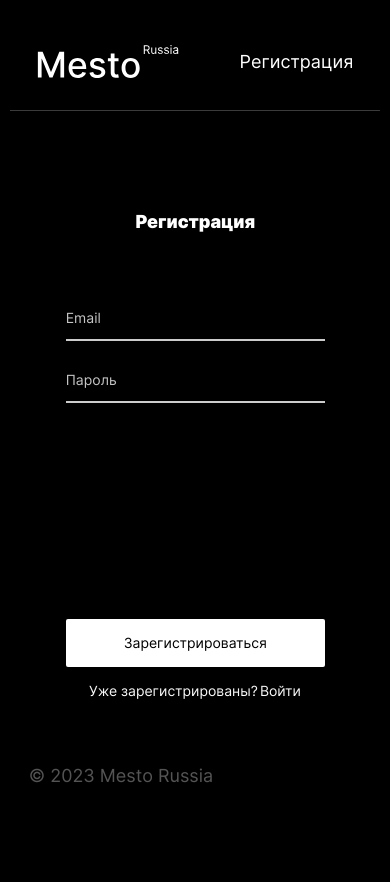
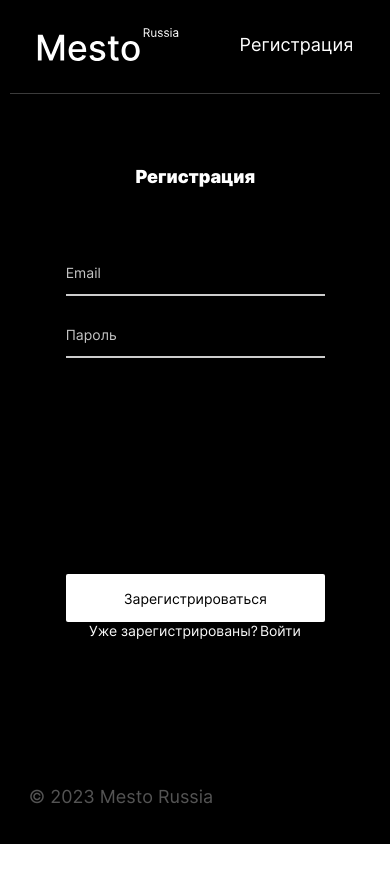
Before and after one commit to KonKravchenko/react-mesto-auth, a React (Create React App) app: page /react-mesto-auth/sign-up in a window 390 px wide. Shown: the top 882 px of the page. After the commit the page ends 844 px from the top, so only its background shows below. Built offline with nearby package versions, Linux system fonts and the light colour scheme.

Commit message:
спринт 12

```diff
--- a/src/auth.js
+++ b/src/auth.js
@@ -1,6 +1,6 @@
 export const BASE_URL = 'https://auth.nomoreparties.co';
 
-export const register = (password, email) => {
+export const register = ({ password, email }) => {
   return fetch(`${BASE_URL}/signup`, {
     method: 'POST',
     headers: {
@@ -8,20 +8,11 @@ export const register = (password, email) => {
     },
     body: JSON.stringify({ password, email })
   })
-    .then((response) => {
-      try {
-        if (response) {
-          return response.json();
-        }
-      } catch (e) {
-        return (e)
-      }
-    })
-    .catch((err) => console.log(err));
+    .then(res => res.ok ? res.json() : Promise.reject(`Ошибка: ${res.status}`))
 };
 
 
-export const authorize = (password, email) => {
+export const authorize = ({password, email}) => {
   return fetch(`${BASE_URL}/signin`, {
     method: 'POST',
     headers: {
@@ -29,14 +20,7 @@ export const authorize = (password, email) => {
     },
     body: JSON.stringify({ password, email })
   })
-    .then((response => response.json()))
-    .then((data) => {
-      if (data) {
-        localStorage.setItem('token', data.token);
-        return data;
-      }
-    })
-    .catch(err => console.log(err))
+  .then(res => res.ok ? res.json() : Promise.reject(`Ошибка: ${res.status}`))
 };
 
 export const checkToken = (token) => {
@@ -47,7 +31,8 @@ export const checkToken = (token) => {
       'Authorization': `Bearer ${token}`,
     }
   })
-    .then(res => res.json())
-    .then((data) => data)
-    .catch(err => console.log(err))
+    // .then(res => res.json())
+    // .then((data) => data)
+    // .catch(err => console.log(err))
+    .then(res => res.ok ? res.json() : Promise.reject(`Ошибка: ${res.status}`))
 }
--- a/src/blocks/content/content.css
+++ b/src/blocks/content/content.css
@@ -2,8 +2,8 @@
   grid-area: content;
   display: grid;
   row-gap: 51px;
-  margin: 0px;
-  padding: 40px 0 66px;
+  margin: 0;
+  padding: 0;
   width: min(95vw, 880px);
 }
 
--- a/src/blocks/footer/footer.css
+++ b/src/blocks/footer/footer.css
@@ -1,6 +1,6 @@
 .footer {
   margin: 0;
-  padding: 0;
+  padding: 0 0 36px;
   grid-area: footer;
   display: flex;
   justify-items: flex-start;
@@ -10,6 +10,6 @@
 
 @media screen and (max-width: 897px) {
   .footer {
-    padding: 0 19px 0;
+    padding: 0 19px 36px;
   }
 }
--- a/src/blocks/form/_black/form_black.css
+++ b/src/blocks/form/_black/form_black.css
@@ -1,5 +1,5 @@
 .form_black {
   background: black;
   max-height: 100%;
-  padding: 60px 36px 15px 36.51px;
+  padding: 0 36px 0 36.51px;
 }
--- a/src/blocks/header/header.css
+++ b/src/blocks/header/header.css
@@ -1,7 +1,7 @@
 .header {
   grid-area: header;
   margin: 0;
-  padding: 0 0 41px;
+  padding: 45px 0 41px;
   border-bottom: 1px solid rgba(84, 84, 84, 0.7);
   max-width: 880px;
 
@@ -16,12 +16,12 @@
 
 @media screen and (max-width: 897px) {
   .header {
-    padding: 0 27px 41px;
+    padding: 28px 27px 41px;
   }
 }
 
 @media screen and (max-width: 400px) {
   .header {
-    padding: 0 27px 31.6px;
+    padding: 28px 27px 31.6px;
   }
 }
--- a/src/blocks/login/login.css
+++ b/src/blocks/login/login.css
@@ -2,7 +2,7 @@
   display: flex;
   flex-direction: column;
   margin: 0px;
-  padding: 40px 0 66px;
+  padding: 0 0 20%;
   width: min(95vw, 880px);
   align-items: center;
 }
--- a/src/blocks/page/page.css
+++ b/src/blocks/page/page.css
@@ -1,9 +1,10 @@
 .page {
   background-color: black;
   margin: 0 auto;
-  padding: 45px 0 60px;
+  padding: 0;
   width: 100%;
   min-height: 100vh;
+  row-gap: 5vh;
   display: grid;
   grid-template-columns: minmax(min-content, max-content);
   grid-template-rows: repeat(3, minmax(min-content, max-content));
@@ -12,6 +13,7 @@
     "content"
     "footer";
   justify-content: center;
+  align-content:space-between;
   color: white;
 
   font-family: 'Inter', Arial, sans-serif;
--- a/src/blocks/register/register.css
+++ b/src/blocks/register/register.css
@@ -2,7 +2,7 @@
   display: flex;
   flex-direction: column;
   margin: 0px;
-  padding: 40px 0 66px;
+  padding: 0 0 20%;
   width: min(95vw, 880px);
   align-items: center;
   }
--- a/src/components/App.js
+++ b/src/components/App.js
@@ -20,22 +20,27 @@ import * as auth from '../auth';
 
 function App() {
 
-  const [isEditAvatarPopupOpen, setEditAvatarPopupOpen] = useState(false)
-  const [isEditProfilePopupOpen, setEditProfilePopupOpen] = useState(false)
-  const [isAddPlacePopupOpen, setAddPlacePopupOpen] = useState(false)
-  const [isInfoTooltip, setInfoTooltip] = useState(false)
-  const [isInfoTooltipData, setInfoTooltipData] = useState({})
+  const [isEditAvatarPopupOpen, setEditAvatarPopupOpen] = useState(false);
+  const [isEditProfilePopupOpen, setEditProfilePopupOpen] = useState(false);
+  const [isAddPlacePopupOpen, setAddPlacePopupOpen] = useState(false);
+  const [isInfoTooltip, setInfoTooltip] = useState(false);
+  const [isInfoTooltipData, setInfoTooltipData] = useState({});
 
-  const [selectedCard, setSelectedCard] = useState({})
+  const [selectedCard, setSelectedCard] = useState({});
 
-  const [currentUser, setCurrentUser] = useState([])
+  const [currentUser, setCurrentUser] = useState([]);
   const [cards, setCards] = useState([]);
   const [loggedIn, setLoggedIn] = useState(false);
   const navigate = useNavigate();
 
   const [isActive, setIsActive] = useState(false);
 
-  const [userEmail, setUserEmail] = useState({})
+  const [userEmail, setUserEmail] = useState({});
+
+  const [formValue, setFormValue] = useState({
+    password: '',
+    email: ''
+  })
 
   function handleApi() {
     Promise.all([
@@ -65,14 +70,6 @@ function App() {
 
   function handleCardClick(card) {
     setSelectedCard(card)
-  }
-
-  function handleInfoTooltip() {
-    setInfoTooltip(true)
-  }
-
-  function handleInfoTooltipData(data) {
-    setInfoTooltipData(data)
   }
 
   function closeAllPopups() {
@@ -151,18 +148,45 @@ function App() {
       });
   }
 
+  function handleRegister(formValue) {
+    auth.register(formValue)
+      .then((res) => {
+        console.log('вот здесь', res)
+        setInfoTooltipData(res)
+        setInfoTooltip(true)
+        navigate('/sign-in', { replace: true });
+      }
+      )
+      .catch(err => {
+        console.log('здесь?', err)
+        setInfoTooltipData(err)
+        setInfoTooltip(true)
+      });
+  }
 
-  const handleTokenCheck = () => {
+  function handleLogin(formValue) {
+    auth.authorize(formValue)
+      .then((data) => {
+        console.log(data)
+        if (data.token) {
+          localStorage.setItem('token', data.token)
+          handleTokenCheck();
+          setFormValue({ password: '', email: '' });
+          setLoggedIn(true);
+        }
+      })
+      .catch(err => console.log(err));
+  }
+
+  function handleTokenCheck() {
     if (localStorage.getItem('token')) {
       const jwt = localStorage.getItem('token');
       auth.checkToken(jwt)
         .then((res) => {
-          if (res) {
-            setLoggedIn(true);
-            setUserEmail(res.data)
-            navigate("/main", { replace: true })
-            handleApi()
-          }
+          setLoggedIn(true);
+          handleApi()
+          navigate("/main", { replace: true })
+          setUserEmail(res.data)
         })
         .catch((err) => {
           console.log(`Ошибка: ${err}`)
@@ -170,14 +194,10 @@ function App() {
     }
   }
 
+
   React.useEffect(() => {
     handleTokenCheck()
   }, [])
-
-
-  const handleLogin = () => {
-    setLoggedIn(true);
-  }
 
   const handleLogout = () => {
     setLoggedIn(false);
@@ -209,12 +229,14 @@ function App() {
             <Route path="/react-mesto-auth" element={loggedIn ? <Navigate to="/react-mesto-auth/main" replace /> : <Navigate to="/react-mesto-auth/sign-in" replace />} />
 
             <Route path="/react-mesto-auth/sign-up" element={<Register
-              handleRegister={handleInfoTooltip}
+              handleRegister={handleRegister}
+              formValue={formValue}
+              setFormValue={setFormValue}
             />} />
             <Route path="/react-mesto-auth/sign-in" element={<Login
               handleLogin={handleLogin}
-              infoTooltipData={handleInfoTooltipData}
-              tokenCheck={handleTokenCheck} />} />
+              formValue={formValue}
+              setFormValue={setFormValue} />} />
 
             <Route path="/react-mesto-auth/main" element={<ProtectedRouteElement element={Main}
               onEditAvatar={handleEditAvatarClick}
--- a/src/components/Login.js
+++ b/src/components/Login.js
@@ -1,16 +1,6 @@
-import React, { useState } from 'react';
-import { useNavigate } from 'react-router-dom';
-import * as auth from '../auth.js';
+import React from 'react';
 
-
-const Login = ({ handleLogin, infoTooltipData, tokenCheck }) => {
-
-
-  const [formValue, setFormValue] = useState({
-    password: '',
-    email: ''
-  })
-  const navigate = useNavigate();
+const Login = ({ handleLogin, formValue, setFormValue }) => {
 
   const handleChange = (e) => {
     const { name, value } = e.target;
@@ -20,22 +10,15 @@ const Login = ({ handleLogin, infoTooltipData, tokenCheck }) => {
       [name]: value
     });
   }
+
+  const { email, password } = formValue;
+
   const handleSubmit = (e) => {
     e.preventDefault();
-    if (!formValue.email || !formValue.password) {
+    if (!email || !password) {
       return;
     }
-    auth.authorize(formValue.password, formValue.email)
-      .then((data) => {
-        if (data.token) {
-          setFormValue({ password: '', email: '' });
-          handleLogin();
-          tokenCheck();
-          infoTooltipData(data)
-          navigate('/main', { replace: true });
-        }
-      })
-      .catch(err => console.log(err));
+    handleLogin(formValue)
   }
 
   return (
@@ -50,7 +33,7 @@ const Login = ({ handleLogin, infoTooltipData, tokenCheck }) => {
             name="email"
             type="email"
             placeholder="Email"
-            value={formValue.email}
+            value={email}
             onChange={handleChange} />
 
           <input className="form__item form__item_bottom form__item_black"
@@ -58,7 +41,7 @@ const Login = ({ handleLogin, infoTooltipData, tokenCheck }) => {
             name="password"
             type="password"
             placeholder="Пароль"
-            value={formValue.password}
+            value={password}
             onChange={handleChange} />
         </div>
 
--- a/src/components/Register.js
+++ b/src/components/Register.js
@@ -1,14 +1,8 @@
-import React, { useState } from 'react';
-import { Link, useNavigate } from 'react-router-dom';
-import * as auth from '../auth.js';
+import React from 'react';
+import { Link } from 'react-router-dom';
 
-const Register = ({ handleRegister }) => {
+const Register = ({ handleRegister, formValue, setFormValue }) => {
 
-  const [formValue, setFormValue] = useState({
-    password: '',
-    email: ''
-  })
-  const navigate = useNavigate();
 
   const handleChange = (e) => {
     const { name, value } = e.target;
@@ -19,19 +13,12 @@ const Register = ({ handleRegister }) => {
     });
   }
 
+  const { email, password } = formValue;
+
   const handleSubmit = (e) => {
     e.preventDefault();
-    if (formValue.email || formValue.password) {
-      auth.register(formValue.password, formValue.email)
-        .then((res) => {
-          if (res.data) {
-            handleRegister()
-            navigate('/sign-in', { replace: true });
-          } else {
-            handleRegister();
-          }
-        }
-        );
+    if (email || password) {
+      handleRegister(formValue)
     }
   }
 
@@ -49,7 +36,7 @@ const Register = ({ handleRegister }) => {
             name="email"
             type="email"
             placeholder="Email"
-            value={formValue.email}
+            value={email}
             onChange={handleChange} />
 
           <input className="form__item form__item_bottom form__item_black"
@@ -57,7 +44,7 @@ const Register = ({ handleRegister }) => {
             name="password"
             type="password"
             placeholder="Пароль"
-            value={formValue.password}
+            value={password}
             onChange={handleChange} />
         </div>
 
```
